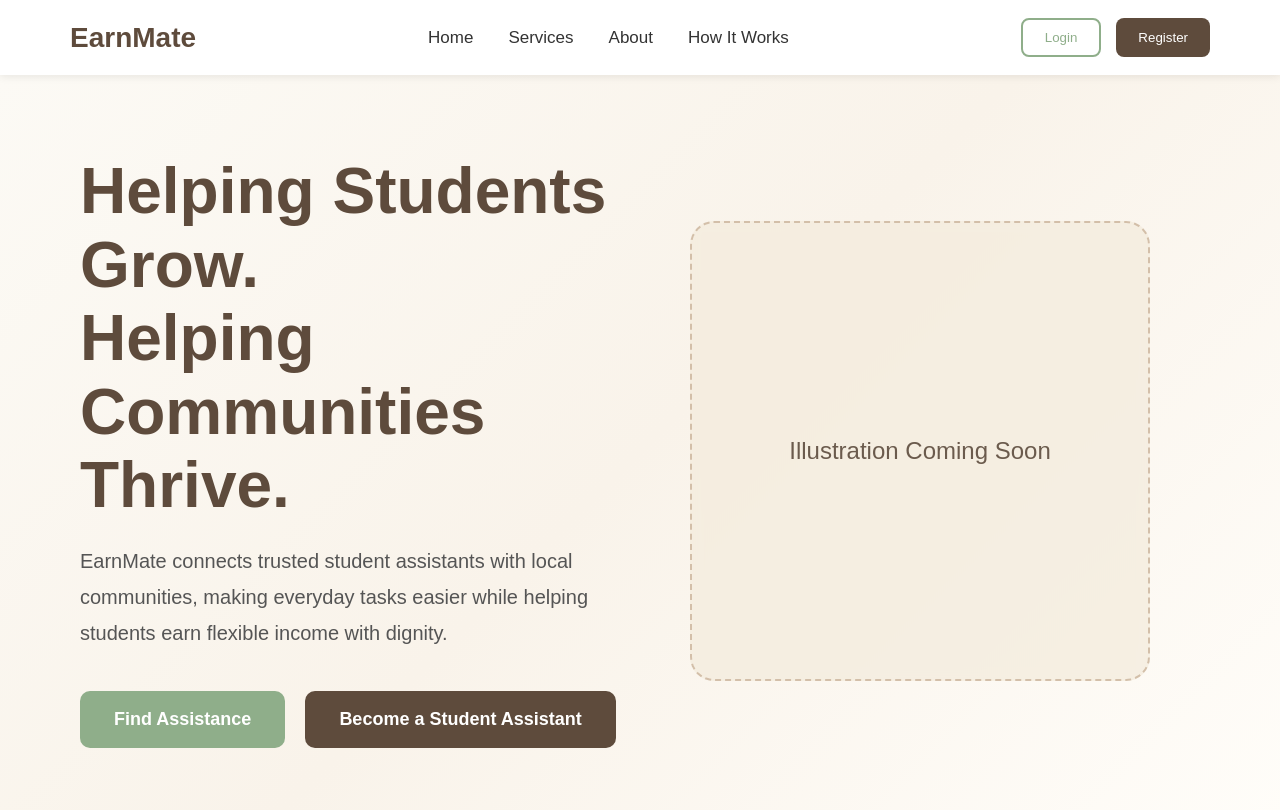
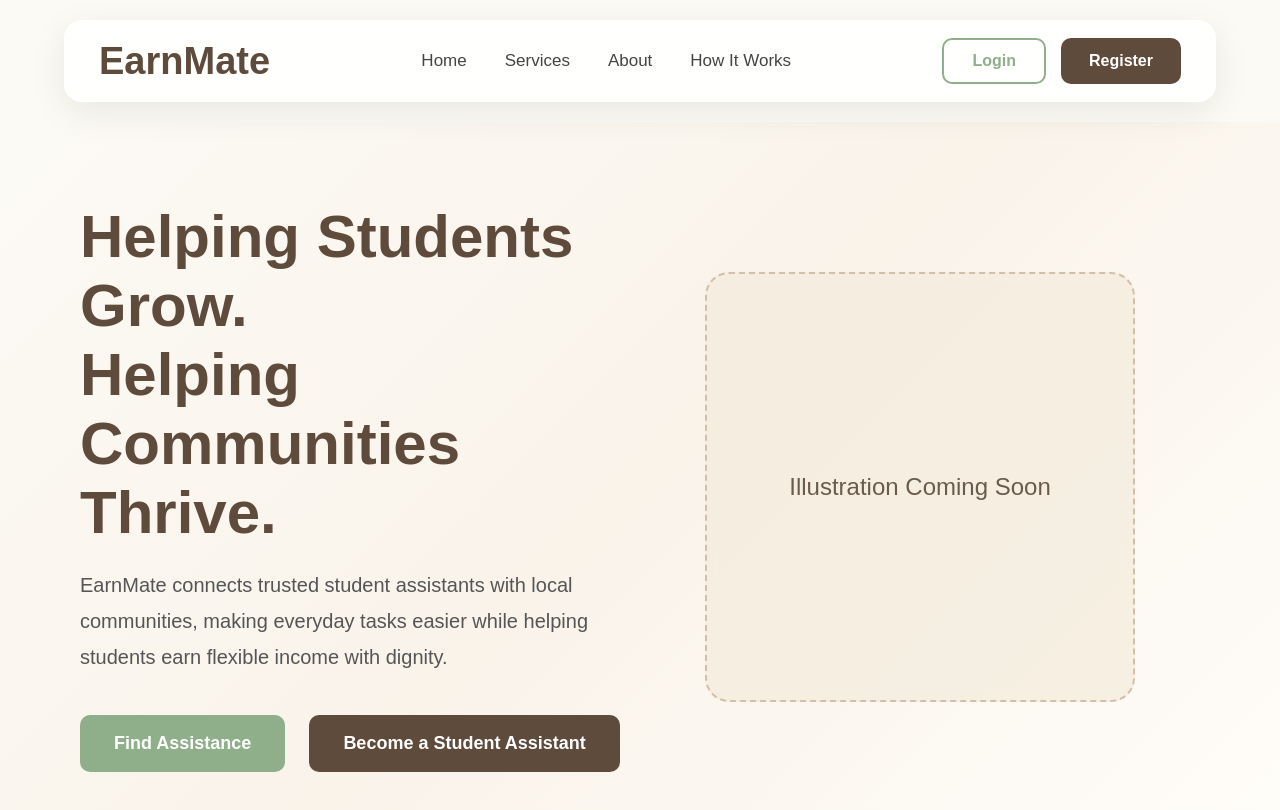
Before and after one commit to RagiSrinija27/earnmate-platform, a React (Vite) app in the folder frontend/: page / in a window 1280 px wide. Shown: the top 810 px of the page. Built offline with nearby package versions, Linux system fonts and the light colour scheme.

Commit message:
Polish navbar and hero design

```diff
--- a/frontend/src/components/Hero/Hero.css
+++ b/frontend/src/components/Hero/Hero.css
@@ -20,7 +20,7 @@
 }
 
 .hero-content h1 {
-    font-size: 64px;
+    font-size: 60px;
     color: #5E4B3C;
     line-height: 1.15;
     margin-bottom: 20px;
@@ -34,9 +34,9 @@
     max-width: 600px;
 }
 
-.hero-buttons {
-    display: flex;
-    gap: 20px;
+.hero-buttons{
+    display:flex;
+    gap:24px;
 }
 
 .primary-btn {
@@ -94,8 +94,8 @@
 }
 
 .image-placeholder {
-    width: 460px;
-    height: 460px;
+    width: 430px;
+    height: 430px;
 
     border-radius: 24px;
 
--- a/frontend/src/components/Navbar/Navbar.css
+++ b/frontend/src/components/Navbar/Navbar.css
@@ -1,96 +1,164 @@
-.navbar{
-    display:flex;
-    justify-content:space-between;
-    align-items:center;
+/* ===========================
+   Navbar
+=========================== */
 
-    padding:18px 70px;
+.navbar {
+    display: flex;
+    justify-content: space-between;
+    align-items: center;
 
-    background:white;
+    width: 90%;
+    max-width: 1400px;
 
-    box-shadow:0 2px 8px rgba(0,0,0,0.08);
+    margin: 20px auto;
+    padding: 18px 35px;
 
-    position:sticky;
-    top:0;
+    background: rgba(255, 255, 255, 0.88);
 
-    z-index:1000;
+    backdrop-filter: blur(12px);
+    -webkit-backdrop-filter: blur(12px);
+
+    border-radius: 18px;
+
+    box-shadow: 0 10px 35px rgba(0, 0, 0, 0.08);
+
+    position: sticky;
+    top: 15px;
+
+    z-index: 1000;
 }
 
-.logo{
-    font-size:28px;
-    font-weight:bold;
+/* ===========================
+   Logo
+=========================== */
 
-    color:#5E4B3C;
+.logo {
+    text-decoration: none;
 
-    cursor:pointer;
+    font-size: 38px;
+    font-weight: 800;
+
+    color: #5E4B3C;
+
+    cursor: pointer;
+
+    transition: 0.3s ease;
 }
 
-.nav-links{
-    display:flex;
-    gap:35px;
+.logo:hover {
+    color: #8FAE8A;
 }
 
-.nav-links a{
-    text-decoration:none;
-    color:#333;
-    font-size:17px;
-    font-weight:500;
+/* ===========================
+   Navigation Links
+=========================== */
 
-    transition:0.3s;
+.nav-links {
+    display: flex;
+    align-items: center;
+
+    gap: 38px;
 }
 
-.nav-links a:hover{
-    color:#8FAE8A;
+.nav-links a {
+    text-decoration: none;
+
+    color: #444;
+
+    font-size: 17px;
+    font-weight: 500;
+
+    position: relative;
+
+    transition: 0.3s ease;
 }
 
-.nav-buttons{
-    display:flex;
-    gap:15px;
+/* Smooth underline animation */
+
+.nav-links a::after {
+    content: "";
+
+    position: absolute;
+
+    left: 0;
+    bottom: -6px;
+
+    width: 0;
+    height: 2px;
+
+    background: #8FAE8A;
+
+    transition: width 0.3s ease;
 }
 
-.login-btn{
-
-    padding:10px 22px;
-
-    border:2px solid #8FAE8A;
-
-    background:white;
-
-    color:#8FAE8A;
-
-    border-radius:8px;
-
-    cursor:pointer;
-
-    transition:.3s;
+.nav-links a:hover {
+    color: #8FAE8A;
 }
 
-.login-btn:hover{
-
-    background:#8FAE8A;
-
-    color:white;
+.nav-links a:hover::after {
+    width: 100%;
 }
 
-.register-btn{
+/* ===========================
+   Buttons
+=========================== */
 
-    padding:10px 22px;
-
-    border:none;
-
-    background:#5E4B3C;
-
-    color:white;
-
-    border-radius:8px;
-
-    cursor:pointer;
-
-    transition:.3s;
+.nav-buttons {
+    display: flex;
+    gap: 15px;
 }
 
-.register-btn:hover{
+.login-btn {
+    background: transparent;
 
-    opacity:.9;
+    color: #8FAE8A;
 
-    transform:translateY(-2px);
+    border: 2px solid #8FAE8A;
+
+    padding: 12px 28px;
+
+    border-radius: 10px;
+
+    font-size: 16px;
+    font-weight: 600;
+
+    cursor: pointer;
+
+    transition: 0.3s ease;
 }
+
+.login-btn:hover {
+    background: #8FAE8A;
+    color: white;
+
+    transform: translateY(-2px);
+
+    box-shadow: 0 8px 20px rgba(143, 174, 138, 0.25);
+}
+
+.register-btn {
+    background: #5E4B3C;
+
+    color: white;
+
+    border: none;
+
+    padding: 12px 28px;
+
+    border-radius: 10px;
+
+    font-size: 16px;
+    font-weight: 600;
+
+    cursor: pointer;
+
+    transition: 0.3s ease;
+}
+
+.register-btn:hover {
+    background: #6B5645;
+
+    transform: translateY(-2px);
+
+    box-shadow: 0 8px 20px rgba(94, 75, 60, 0.25);
+}
--- a/frontend/src/components/Navbar/Navbar.jsx
+++ b/frontend/src/components/Navbar/Navbar.jsx
@@ -3,10 +3,9 @@ import "./Navbar.css";
 function Navbar() {
   return (
     <header className="navbar">
-
-      <div className="logo">
-        EarnMate
-      </div>
+      <a href="#" className="logo">
+         EarnMate
+      </a>
 
       <nav className="nav-links">
         <a href="#">Home</a>
```
